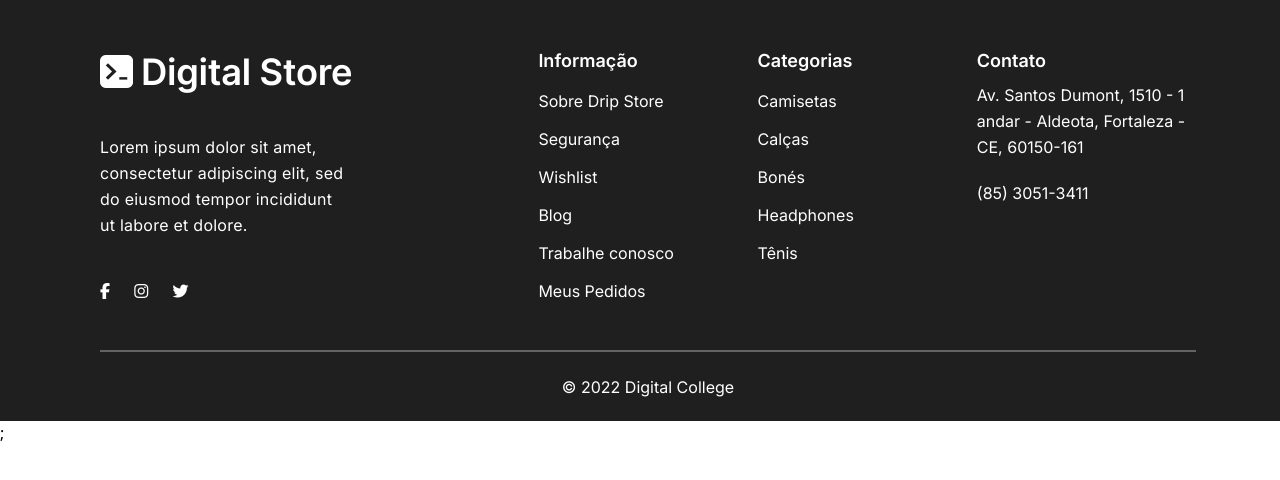
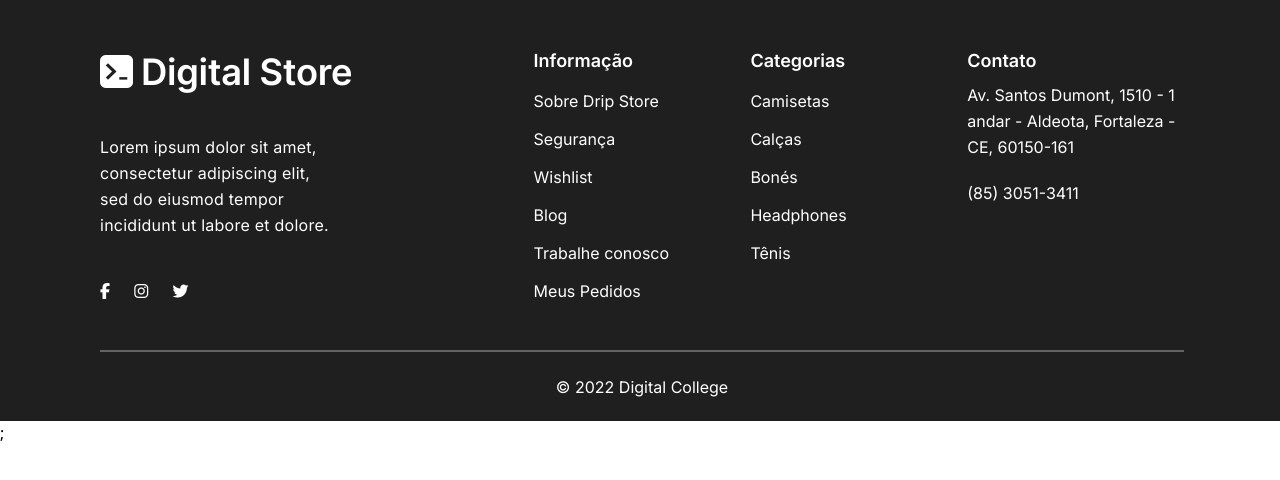
Before and after one commit to flaviare1s/dripstore-fs-06-sul, a React (Vite) app: page / in a window 1280 px wide. Shown: the top 480 px of the page. Built offline with nearby package versions, Linux system fonts and the light colour scheme.

Commit message:
Ajustei padding

```diff
--- a/src/components/Footer.jsx
+++ b/src/components/Footer.jsx
@@ -5,7 +5,7 @@ export function Footer() {
 
     return (
         <footer className="bg-[#1F1F1F] font-Inter text-white">
-        <div className="m-auto pl-5 md:pl-[100px] pr-[64px] md:pr-[84px] pt-[50px] pb-[46px] md:pb-[22px] grid grid-cols-2 md:grid-cols-5">
+        <div className="m-auto pl-5 md:pl-[100px] pr-[48px] md:pr-[96px] pt-[50px] pb-[46px] md:pb-[22px] grid grid-cols-2 md:grid-cols-5">
 
             {/* Coluna 1 */}
             <div className="col-span-2 font-medium text-sm md:font-normal md:text-base leading-[22px] md:leading-[26px] tracking-[.25px] pb-10">
```
